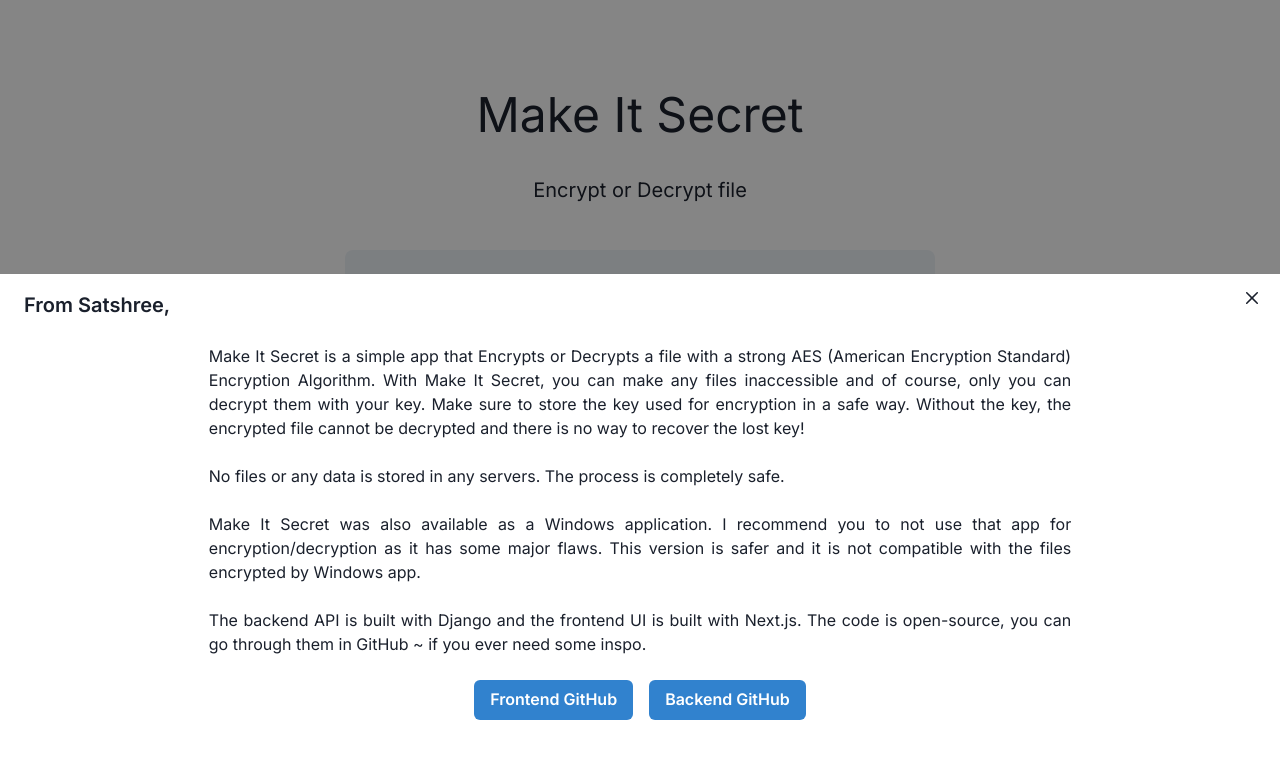
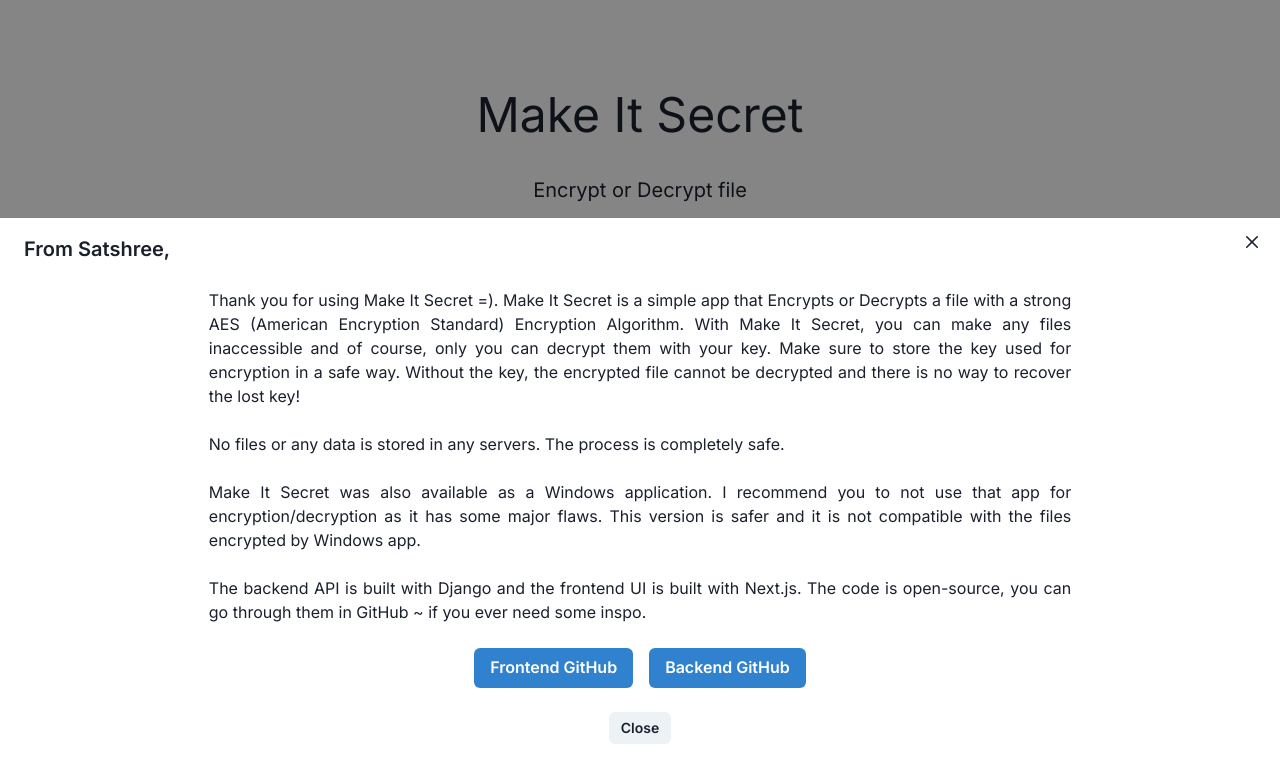
Before and after one commit to satshree/make-it-secret-frontend, a Next.js app: page / in a window 1280 px wide. Both pictures are taken after a click on the button "About Make it Secret". Shown: the top 782 px of the page. Built offline with nearby package versions, Linux system fonts and the light colour scheme; no server answers.

Commit message:
updated about section

```diff
--- a/src/components/AboutDrawer/index.js
+++ b/src/components/AboutDrawer/index.js
@@ -43,7 +43,7 @@ export default class AboutDrawer extends Component {
         isOpen={this.state.open}
         placement="bottom"
         onClose={this.props.closeDrawer}
-        size="xl"
+        // size="xl"
       >
         <DrawerOverlay />
         <DrawerContent>
@@ -55,14 +55,14 @@ export default class AboutDrawer extends Component {
               <Center>
                 <div className={style.aboutText}>
                   <Label>
-                    Make It Secret is a simple app that Encrypts or Decrypts a
-                    file with a strong AES (American Encryption Standard)
-                    Encryption Algorithm. With Make It Secret, you can make any
-                    files inaccessible and of course, only you can decrypt them
-                    with your key. Make sure to store the key used for
-                    encryption in a safe way. Without the key, the encrypted
-                    file cannot be decrypted and there is no way to recover the
-                    lost key!
+                    Thank you for using Make It Secret =). Make It Secret is a
+                    simple app that Encrypts or Decrypts a file with a strong
+                    AES (American Encryption Standard) Encryption Algorithm.
+                    With Make It Secret, you can make any files inaccessible and
+                    of course, only you can decrypt them with your key. Make
+                    sure to store the key used for encryption in a safe way.
+                    Without the key, the encrypted file cannot be decrypted and
+                    there is no way to recover the lost key!
                   </Label>
                   <br />
                   <Label>
@@ -109,6 +109,16 @@ export default class AboutDrawer extends Component {
                 </HStack>
               </Center>
               <br />
+              <Center>
+                <Button
+                  type="solid"
+                  size="sm"
+                  colorScheme="gray"
+                  onClick={this.props.closeDrawer}
+                >
+                  Close
+                </Button>
+              </Center>
             </Box>
           </DrawerBody>
         </DrawerContent>
--- a/src/components/AboutDrawer/style.module.css
+++ b/src/components/AboutDrawer/style.module.css
@@ -10,6 +10,7 @@
 
 @media (max-width: 568px) {
   .aboutText {
+    width: 90% !important;
     text-align: left !important;
   }
 }
```
